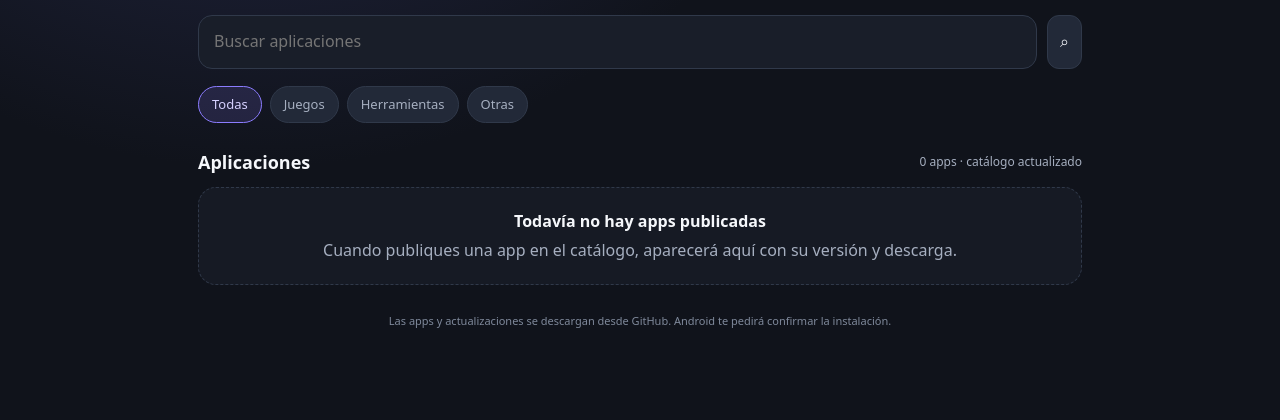
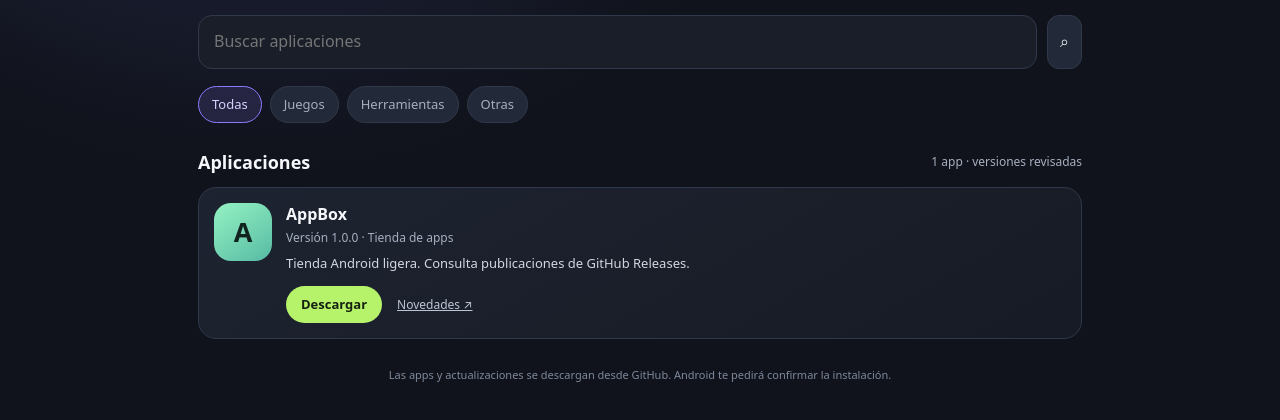
Before and after one commit to blopex67-cloud/AppBox-Android, a plain HTML site: page web/index.html in a window 1280 px wide. Shown: the part 242-662 px from the top of the page. Drawn offline with Linux system fonts and the light colour scheme; no server answers.

Commit message:
Resolve latest public GitHub Release dynamically in AppBox catalog

```diff
--- a/web/catalog.json
+++ b/web/catalog.json
@@ -1,5 +1,18 @@
 {
   "schema": 1,
   "updatedAt": "2026-11-19T00:00:00-06:00",
-  "apps": []
+  "apps": [
+    {
+      "id": "appbox",
+      "name": "AppBox",
+      "iconText": "A",
+      "category": "herramientas",
+      "categoryLabel": "Tienda de apps",
+      "version": "1.0.0",
+      "description": "Tienda Android ligera. Consulta publicaciones de GitHub Releases.",
+      "githubRepo": "blopex67-cloud/AppBox-Android",
+      "apkUrl": "https://github.com/blopex67-cloud/AppBox-Android/releases/latest/download/AppBox-v1.0.0.apk",
+      "releaseUrl": "https://github.com/blopex67-cloud/AppBox-Android/releases/latest"
+    }
+  ]
 }
--- a/web/index.html
+++ b/web/index.html
@@ -34,16 +34,30 @@
   function render(){
     const term = query.value.trim().toLocaleLowerCase('es-MX');
     const found = apps.filter(a => (category === 'all' || (a.category || 'otras') === category) && (`${a.name} ${a.description} ${a.version}`.toLocaleLowerCase('es-MX').includes(term)));
-    if(!found.length){list.innerHTML = `<div class="empty"><strong>${apps.length ? 'No encontré esa app' : 'Todavía no hay apps publicadas'}</strong>${apps.length ? 'Prueba con otro nombre o categoría.' : 'Cuando publiques una app en el catálogo, aparecerá aquí con su versión y descarga.'}</div>`;return;}
-    list.innerHTML = found.map(a => `<article class="card"><div class="appicon" aria-hidden="true">${esc((a.iconText || a.name || 'A').trim().slice(0,1).toUpperCase())}</div><div class="body"><h3 class="title">${esc(a.name)}</h3><p class="meta">Versión ${esc(a.version || '—')} · ${esc(a.categoryLabel || 'Android')}</p><p class="desc">${esc(a.description || '')}</p><div class="actions"><a class="download" href="${esc(a.apkUrl || '#')}" ${a.apkUrl ? '' : 'aria-disabled="true"'}>Descargar</a>${a.releaseUrl ? `<a class="details" href="${esc(a.releaseUrl)}">Novedades ↗</a>` : ''}</div></div></article>`).join('');
+    if(!found.length){list.innerHTML = `<div class="empty"><strong>${apps.length ? 'No encontré esa app' : 'Todavía no hay apps publicadas'}</strong>${apps.length ? 'Prueba con otro nombre o categoría.' : 'Agrega una app al catálogo siguiendo las instrucciones del repositorio.'}</div>`;return;}
+    list.innerHTML = found.map(a => `<article class="card"><div class="appicon" aria-hidden="true">${esc((a.iconText || a.name || 'A').trim().slice(0,1).toUpperCase())}</div><div class="body"><h3 class="title">${esc(a.name)}</h3><p class="meta">Versión ${esc(a.version || '—')} · ${esc(a.categoryLabel || 'Android')}${a.releaseDate ? ` · ${esc(a.releaseDate)}` : ''}</p><p class="desc">${esc(a.description || '')}</p><div class="actions"><a class="download" href="${esc(a.apkUrl || '#')}" ${a.apkUrl ? '' : 'aria-disabled="true"'}>Descargar</a>${a.releaseUrl ? `<a class="details" href="${esc(a.releaseUrl)}">Novedades ↗</a>` : ''}</div></div></article>`).join('');
   }
-  async function load(){status.classList.remove('error');status.textContent='Buscando versiones…';document.querySelector('#refresh').disabled=true;
-    try{const r=await fetch(catalogUrl + '?t=' + Date.now(), {cache:'no-store'});if(!r.ok)throw new Error('HTTP '+r.status);const data=await r.json();apps=Array.isArray(data.apps)?data.apps:[];render();status.textContent=`${apps.length} ${apps.length===1?'app':'apps'} · catálogo actualizado`;}
-    catch(e){status.classList.add('error');status.textContent='No pude cargar el catálogo';list.innerHTML='<div class="notice">Revisa tu conexión e inténtalo de nuevo.</div>';}
-    finally{document.querySelector('#refresh').disabled=false;}
+  async function resolveLatestRelease(app){
+    if(!app.githubRepo) return app;
+    const repo = String(app.githubRepo).trim().replace(/^https:\/\/github\.com\//,'').replace(/\.git$/,'');
+    if(!/^[\w.-]+\/[\w.-]+$/.test(repo)) return app;
+    try {
+      const response = await fetch(`https://api.github.com/repos/${repo}/releases/latest`, {cache:'no-store', headers:{Accept:'application/vnd.github+json'}});
+      if(!response.ok) return app;
+      const release = await response.json();
+      const apk = (release.assets || []).find(asset => asset.name.toLowerCase().endsWith('.apk'));
+      if(!apk) return app;
+      const tag = String(release.tag_name || '').replace(/^v/i,'');
+      return {...app, version:tag || app.version, apkUrl:apk.browser_download_url, releaseUrl:release.html_url, releaseDate:release.published_at ? new Date(release.published_at).toLocaleDateString('es-MX') : ''};
+    } catch (_) { return app; }
+  }
+  async function load(){status.classList.remove('error');status.textContent='Revisando versiones…';document.querySelector('#refresh').disabled=true;
+    try{const r=await fetch(catalogUrl + '?t=' + Date.now(), {cache:'no-store'});if(!r.ok)throw new Error('catalog');const data=await r.json();const listed=Array.isArray(data.apps)?data.apps:[];apps=await Promise.all(listed.map(resolveLatestRelease));render();status.textContent=`${apps.length} ${apps.length===1?'app':'apps'} · versiones revisadas`}
+    catch(_){status.classList.add('error');status.textContent='No pude cargar el catálogo';list.innerHTML='<div class="notice">Revisa tu conexión e inténtalo de nuevo.</div>'}
+    finally{document.querySelector('#refresh').disabled=false}
   }
   document.querySelector('#refresh').addEventListener('click',load); document.querySelector('#searchBtn').addEventListener('click',render); query.addEventListener('input',render);
-  document.querySelector('#filters').addEventListener('click',e=>{const b=e.target.closest('[data-cat]');if(!b)return;category=b.dataset.cat;document.querySelectorAll('.chip').forEach(x=>x.classList.toggle('active',x===b));render();});
+  document.querySelector('#filters').addEventListener('click',e=>{const b=e.target.closest('[data-cat]');if(!b)return;category=b.dataset.cat;document.querySelectorAll('.chip').forEach(x=>x.classList.toggle('active',x===b));render()});
   load();
 })();
 </script>
```
Also changed, not shown: 1 other file.
